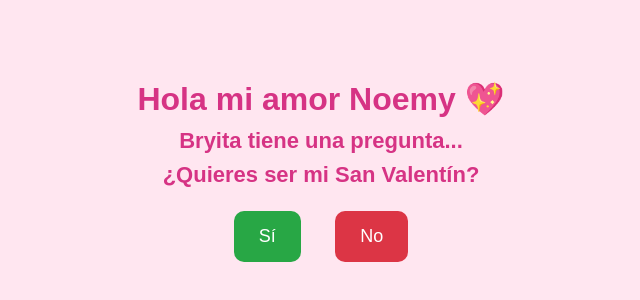
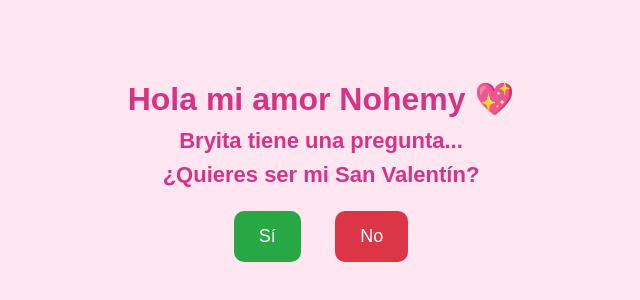
Before and after one commit to roalgl/Sorpresa, a plain HTML site: page index.html in a window 1280 px wide. Shown: the part 232-532 px from the top of the page, without its empty margins (319-959 px from the left). Drawn offline with Linux system fonts and the light colour scheme.

Commit message:
Update index.html

```diff
--- a/index.html
+++ b/index.html
@@ -91,7 +91,7 @@
 <body>
 
 <div class="container" id="mainContent">
-    <h1>Hola mi amor Noemy 💖</h1>
+    <h1>Hola mi amor Nohemy 💖</h1>
     <h2>Bryita tiene una pregunta...</h2>
     <h2>¿Quieres ser mi San Valentín?</h2>
 
```
